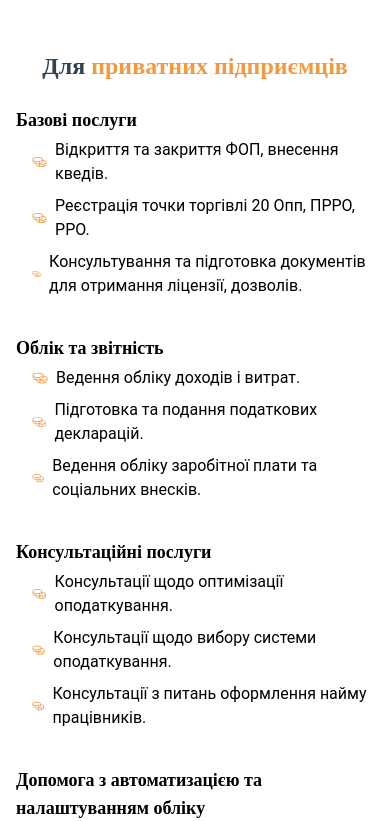
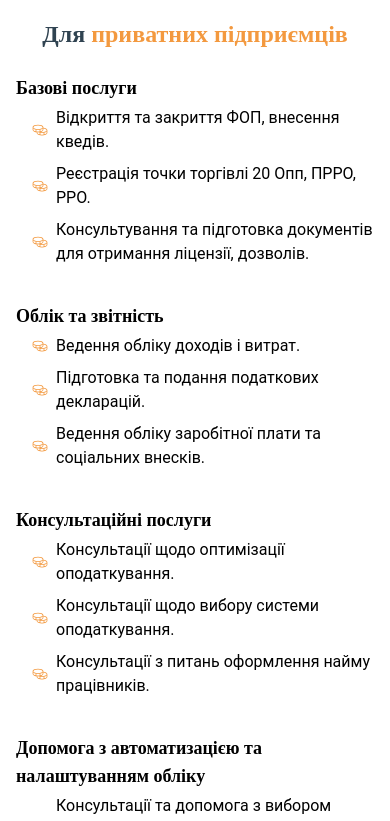
Before and after one commit to AleKoles/stella-savoy, a React (Create React App) app: page / in a window 390 px wide. Shown: the part 1660-2481 px from the top of the page. Built offline with nearby package versions, Linux system fonts and the light colour scheme.

Commit message:
fix layout errors

```diff
--- a/src/components/FOP.jsx
+++ b/src/components/FOP.jsx
@@ -7,7 +7,7 @@ const FOP = () => {
   return (
     <div id="private" className='w-full bg-white py-8 lg:py-16 px-4'>
       <div className='max-w-[1240px] mx-auto grid lg:grid-cols-2 gap-8'>
-      <div className='relative overflow-hidden rounded-lg' style={{ height: 'auto' }}>
+      <div className='relative hidden lg:block overflow-hidden rounded-lg' style={{ height: 'auto' }}>
           <img
             className='absolute bottom-0 rounded-lg left-0 object-cover w-full '
             src={Laptop}
@@ -24,13 +24,13 @@ const FOP = () => {
             </h3>
             <ul className='pl-4'>
               <li className='flex items-center gap-2 py-1 lg:text-lg'>
-                <PiCoinsLight className='text-theme-yellow' /> Відкриття та  закриття ФОП, внесення кведів.
+                <PiCoinsLight className='text-theme-yellow shrink-0' /> Відкриття та  закриття ФОП, внесення кведів.
               </li>
               <li className='flex items-center gap-2 py-1 lg:text-lg'>
-                <PiCoinsLight className='text-theme-yellow'  /> Реєстрація точки торгівлі 20 Опп, ПРРО, РРО.
+                <PiCoinsLight className='text-theme-yellow shrink-0'  /> Реєстрація точки торгівлі 20 Опп, ПРРО, РРО.
               </li>
               <li className='flex items-center gap-2 py-1 lg:text-lg'>
-                <PiCoinsLight className='text-theme-yellow' /> Консультування та підготовка документів для отримання ліцензії, дозволів.
+                <PiCoinsLight className='text-theme-yellow shrink-0' /> Консультування та підготовка документів для отримання ліцензії, дозволів.
               </li>
             </ul>
           </div>
@@ -40,13 +40,13 @@ const FOP = () => {
             </h3>
             <ul className='pl-4'>
               <li className='flex items-center gap-2 py-1 lg:text-lg'>
-                <PiCoinsLight className='text-theme-yellow' /> Ведення обліку доходів і витрат.
+                <PiCoinsLight className='text-theme-yellow shrink-0' /> Ведення обліку доходів і витрат.
               </li>
               <li className='flex items-center gap-2 py-1 lg:text-lg'>
-                <PiCoinsLight className='text-theme-yellow'  /> Підготовка та подання податкових декларацій.
+                <PiCoinsLight className='text-theme-yellow shrink-0'  /> Підготовка та подання податкових декларацій.
               </li>
               <li className='flex items-center gap-2 py-1 lg:text-lg'>
-                <PiCoinsLight className='text-theme-yellow' /> Ведення обліку заробітної плати та соціальних внесків.
+                <PiCoinsLight className='text-theme-yellow shrink-0' /> Ведення обліку заробітної плати та соціальних внесків.
               </li>
             </ul>
           </div>
@@ -56,13 +56,13 @@ const FOP = () => {
             </h3>
             <ul className='pl-4'>
               <li className='flex items-center gap-2 py-1 lg:text-lg'>
-                <PiCoinsLight className=' text-theme-yellow' /> Консультації щодо оптимізації оподаткування.
+                <PiCoinsLight className=' text-theme-yellow shrink-0' /> Консультації щодо оптимізації оподаткування.
               </li>
               <li className='flex items-center py-1 gap-2 lg:text-lg'>
-                <PiCoinsLight className=' text-theme-yellow' /> Консультації щодо вибору системи оподаткування.
+                <PiCoinsLight className=' text-theme-yellow shrink-0' /> Консультації щодо вибору системи оподаткування.
               </li>
               <li className='flex items-center gap-2 py-1 lg:text-lg'>
-                <PiCoinsLight className='text-theme-yellow' /> Консультації з питань оформлення найму працівників.
+                <PiCoinsLight className='text-theme-yellow shrink-0' /> Консультації з питань оформлення найму працівників.
               </li>
             </ul>
           </div>
@@ -72,10 +72,10 @@ const FOP = () => {
             </h3>
             <ul className='pl-4'>
               <li className='flex gap-2 items-center py-1 lg:text-lg'>
-                <PiCoinsLight className='text-theme-yellow' /> Консультації та допомога з вибором бухгалтерського програмного забезпечення.
+                <PiCoinsLight className='text-theme-yellow shrink-0' /> Консультації та допомога з вибором бухгалтерського програмного забезпечення.
               </li>
               <li className='flex items-center gap-2 py-1 lg:text-lg'>
-                <PiCoinsLight className='text-theme-yellow' /> Підготовка до фінансових перевірок.
+                <PiCoinsLight className='text-theme-yellow shrink-0' /> Підготовка до фінансових перевірок.
               </li>
             </ul>
           </div>
--- a/src/components/Footer.jsx
+++ b/src/components/Footer.jsx
@@ -17,7 +17,7 @@ const Footer = () => {
 
         <div className="max-w-7xl mx-auto py-12 px-4 flex flex-col md:flex-row items-center md:items-start justify-between gap-8 ">
         <div className="flex flex-col gap-2">
-          <Link to="hero" className="w-full mx-auto text-center md:text-start" spy={true} smooth={true} offset={50} duration={500}><div className='basis-1/3 cursor-pointer w-full text-3xl font-semibold playfair text-theme-gray flex items-center justify-center md:justify-start gap-1'><img src={logo} className="h-8 w-8" alt="spiritstone logo"/><span>Stella Accounting</span></div></Link>
+          <Link to="hero" className="w-full mx-auto text-center md:text-start" spy={true} smooth={true} offset={50} duration={500}><div className='basis-1/3 cursor-pointer w-full text-3xl font-semibold playfair text-theme-gray flex items-center justify-center md:justify-start gap-1'><img src={logo} className="h-8 w-8" alt="spiritstone logo"/><span>Stella Savoy</span></div></Link>
           <p className="text-theme-gray text-center md:text-start lg:text-lg">Ваш особистий податковий консультант</p>
         </div>
         <div className="flex flex-col gap-2">
--- a/src/components/Hero.jsx
+++ b/src/components/Hero.jsx
@@ -7,7 +7,7 @@ import { Link } from 'react-scroll';
 
 const Hero = () => {
   return (
-    <div className='text-theme-gray mt-24' id="hero">
+    <div className='text-theme-gray mt-24 lg:mb-12 lg:mx-8 2xl:mx-0' id="hero">
       <div className=' max-w-7xl w-full h-[90vh] mx-auto text-center grid gap-16 grid-cols-1 lg:grid-cols-2'>
         <div className="relative bg-theme-gray/80 lg:bg-transparent flex flex-col gap-8 h-full w-full items-center justify-center px-4">
         <img className='top-0 -z-10  absolute object-cover lg:hidden w-full h-full' src={hero} alt="/" />
@@ -21,9 +21,9 @@ const Hero = () => {
           </div>
           <button className='bg-theme-yellow w-[200px] rounded-lg font-medium my-6 mx-auto py-3'><Link to="contact" spy={true} smooth={true}  duration={500}>Зв'яжіться з нами</Link></button>
         </div>
-        <div className="relative lg:block hidden mt-4 mx-auto">
+        <div className="relative lg:block hidden mt-4 mx-auto ">
           <img className='w-full relative z-10 rounded-lg shadow-lg' src={Stella} alt="/" />
-          <div className="absolute w-full aspect-[4/5] bg-theme-yellow top-4 shadow-lg left-6 rounded-lg"></div>
+          <div className="absolute w-full aspect-[4/5] bg-theme-yellow top-4 shadow-lg left-4 rounded-lg"></div>
 
         </div>
       </div>
```
Also changed, not shown: src/components/Companies.jsx (+10 -10 lines).
